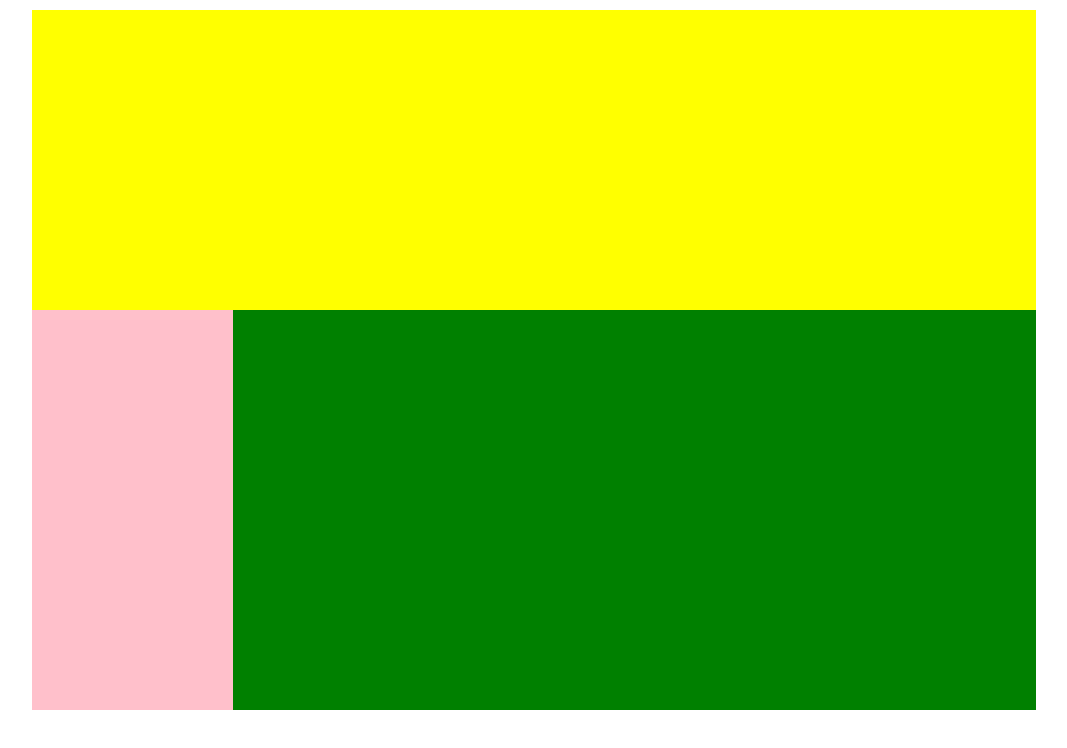
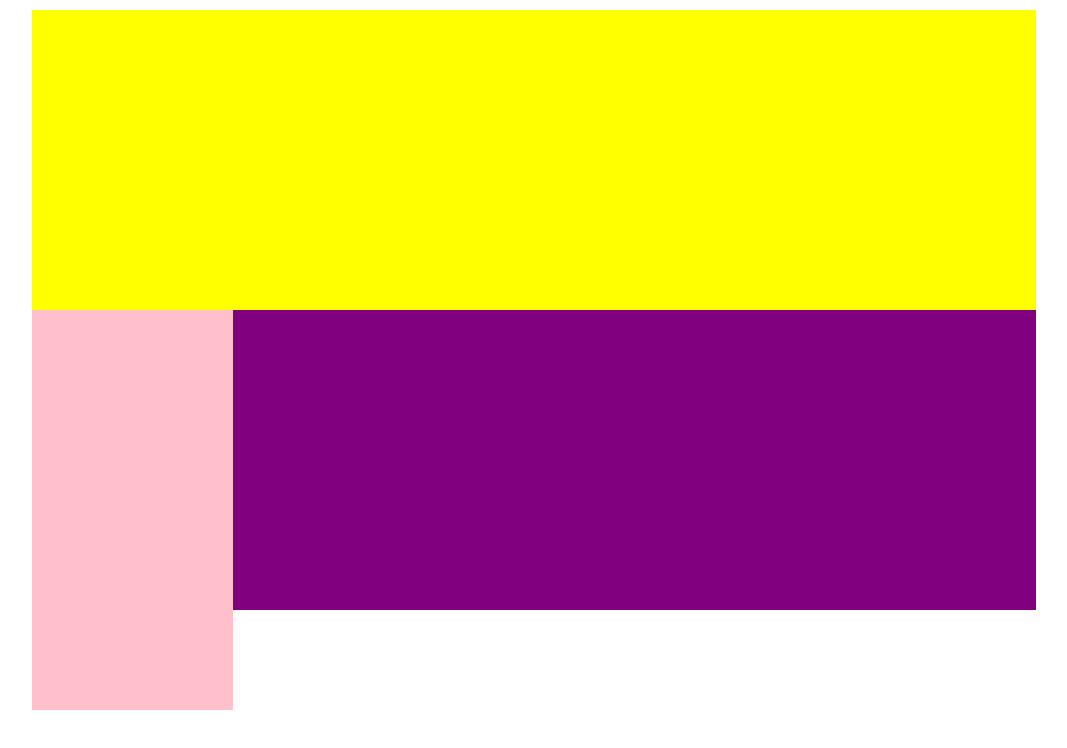
Before and after one commit to niccolo-delfino/htmlcss-struttura-wp, a plain HTML site: page index.html in a window 1280 px wide. Shown: the whole page, without its empty margins (106-1173 px from the left). Drawn offline with Linux system fonts and the light colour scheme.

Commit message:
add center and float

```diff
--- a/css/style.css
+++ b/css/style.css
@@ -18,8 +18,18 @@ main{
   background-color: green
 }
 
+.float-left{
+  float: left;
+}
+
 aside.col-left{
   width: 20%;
   background-color: pink;
   height: 400px;
 }
+
+section.maintext{
+  width: calc(100% - 20%);
+  height: 300px;
+  background-color: purple;
+}
--- a/index.html
+++ b/index.html
@@ -18,13 +18,13 @@
       <main>
 
         <!-- lato sinistro -->
-        <aside class="col-left">
+        <aside class="col-left float-left">
 
         </aside>
         <!-- /lato sinistro -->
 
         <!-- sezione centrale -->
-        <section>
+        <section class="maintext float-left">
 
         </section>
         <!-- /sezione centrale -->
```
